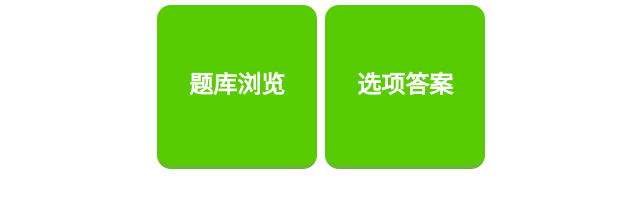
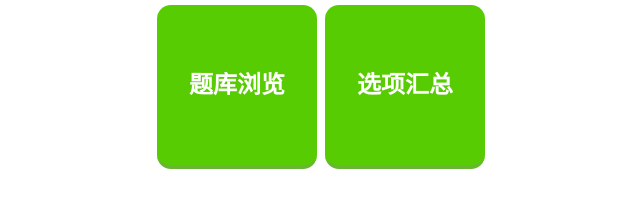
Before and after one commit to UMSCJK/SituCommProbs, a plain HTML site: page index.html in a window 1280 px wide. Shown: the part 233-440 px from the top of the page, 319-959 px from the left. Drawn offline with Linux system fonts and the light colour scheme.

Commit message:
Update index.html

```diff
--- a/index.html
+++ b/index.html
@@ -15,7 +15,7 @@
 		<a id="up" href="challenge/index.html">十题挑战</a>
 		<div id="dn">
 			<a id="dnlf" href="bank/index.html">题库浏览</a>
-			<a id="dnrt" href="options/index.html">选项答案</a>
+			<a id="dnrt" href="options/index.html">选项汇总</a>
 		</div>
 	</div>
 
```
